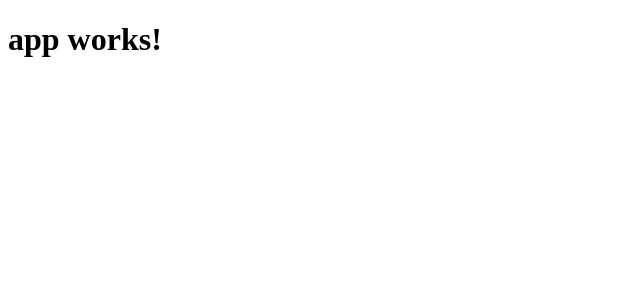
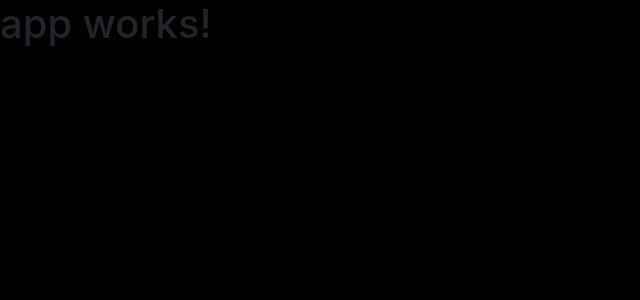
Before and after one commit to Agranom/to-do-app, an Angular app: page / in a window 1280 px wide. Shown: the top 300 px of the page, without its empty margins (0-640 px from the left). Built offline with nearby package versions, Linux system fonts and the light colour scheme.

Commit message:
Set up app

```diff
--- a/package.json
+++ b/package.json
@@ -20,7 +20,9 @@
     "@angular/platform-browser": "^4.0.0",
     "@angular/platform-browser-dynamic": "^4.0.0",
     "@angular/router": "^4.0.0",
+    "bootstrap": "^4.0.0-alpha.6",
     "core-js": "^2.4.1",
+    "ngx-bootstrap": "^1.7.1",
     "rxjs": "^5.1.0",
     "zone.js": "^0.8.4"
   },
--- a/src/app/app.component.ts
+++ b/src/app/app.component.ts
@@ -3,7 +3,7 @@ import { Component } from '@angular/core';
 @Component({
   selector: 'app-root',
   templateUrl: './app.component.html',
-  styleUrls: ['./app.component.css']
+  styleUrls: ['./app.component.sass']
 })
 export class AppComponent {
   title = 'app works!';
--- a/src/styles.css
+++ /dev/null
@@ -1 +0,0 @@
-/* You can add global styles to this file, and also import other style files */
--- /dev/null
+++ b/src/styles.sass
@@ -0,0 +1,2 @@
+body
+  background-color: #000000
```
Also changed, not shown: .angular-cli.json, src/app/app.component.css (deleted), src/app/app.component.sass (added).
